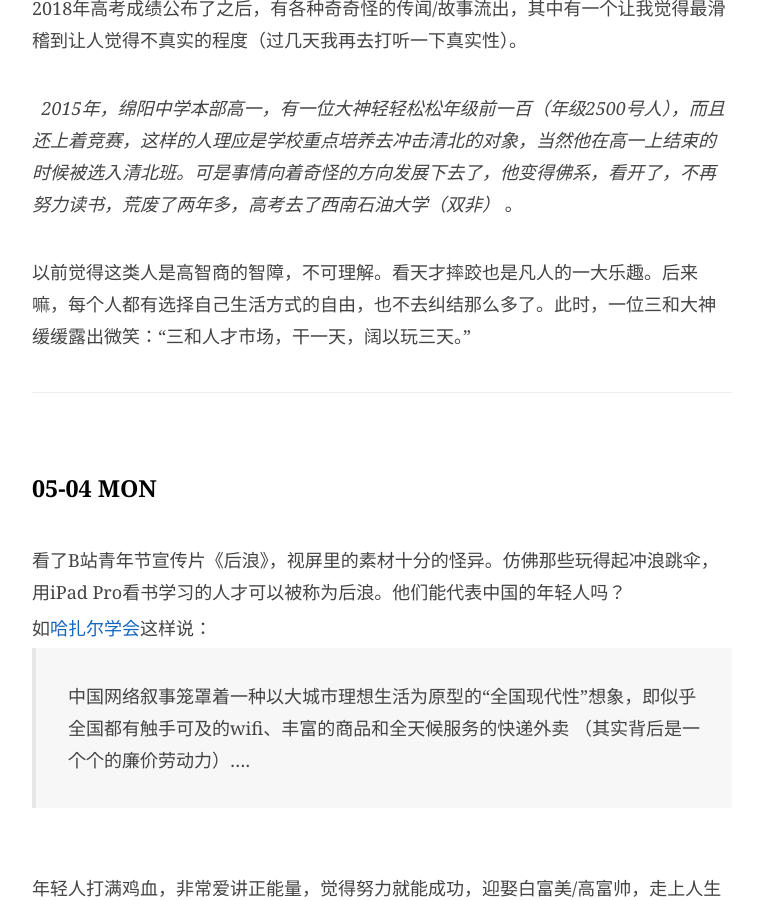
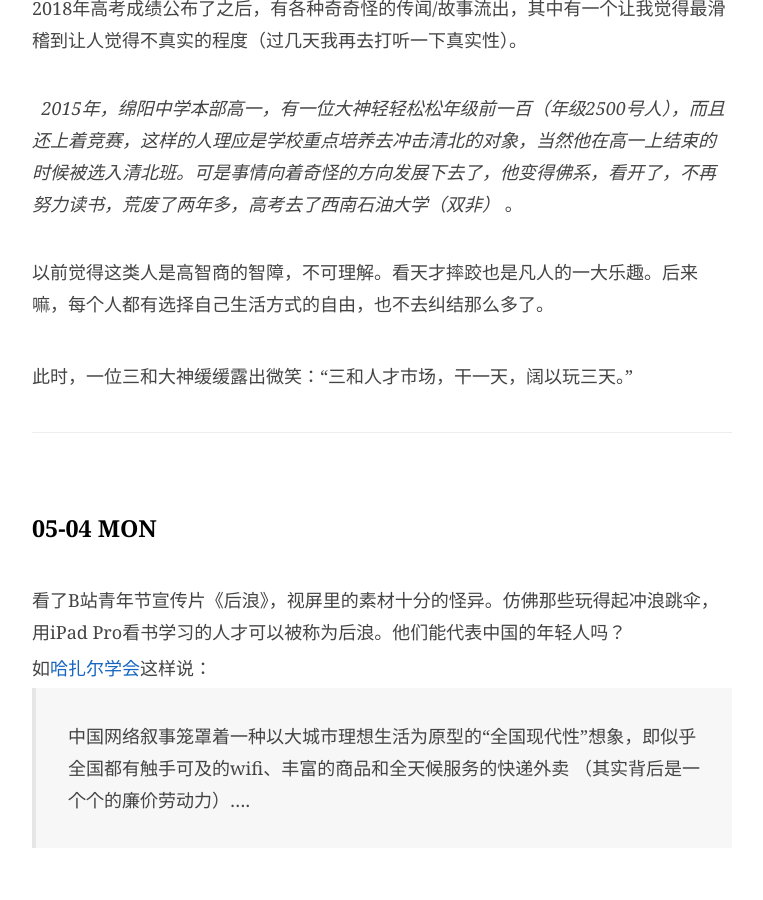
Before and after one commit to JaydenYL/JaydenYL.github.io, a Jekyll site: the page built from _posts/2020-04-26-日记.md, in a window 1280 px wide and 900 px high, scrolled down 5437 px. Shown: the whole window, without its empty margins (258-1021 px from the left). Built offline with Jekyll 4.4.1, drawn with Linux system fonts in a browser that asks for light colours; comment, search, counter and statistics services are not loaded.

Commit message:
Update 2020-04-26-日记.md

```diff
--- a/_posts/2020-04-26-日记.md
+++ b/_posts/2020-04-26-日记.md
@@ -183,7 +183,11 @@ catalog: true
 
 <br>  *2015年，绵阳中学本部高一，有一位大神轻轻松松年级前一百（年级2500号人），而且还上着竞赛，这样的人理应是学校重点培养去冲击清北的对象，当然他在高一上结束的时候被选入清北班。可是事情向着奇怪的方向发展下去了，他变得佛系，看开了，不再努力读书，荒废了两年多，高考去了西南石油大学（双非）* 。
 
-<br>以前觉得这类人是高智商的智障，不可理解。看天才摔跤也是凡人的一大乐趣。后来嘛，每个人都有选择自己生活方式的自由，也不去纠结那么多了。此时，一位三和大神缓缓露出微笑：“三和人才市场，干一天，阔以玩三天。”
+<br>以前觉得这类人是高智商的智障，不可理解。看天才摔跤也是凡人的一大乐趣。后来嘛，每个人都有选择自己生活方式的自由，也不去纠结那么多了。
+
+<br>
+
+此时，一位三和大神缓缓露出微笑：“三和人才市场，干一天，阔以玩三天。”
 
 
 
```
